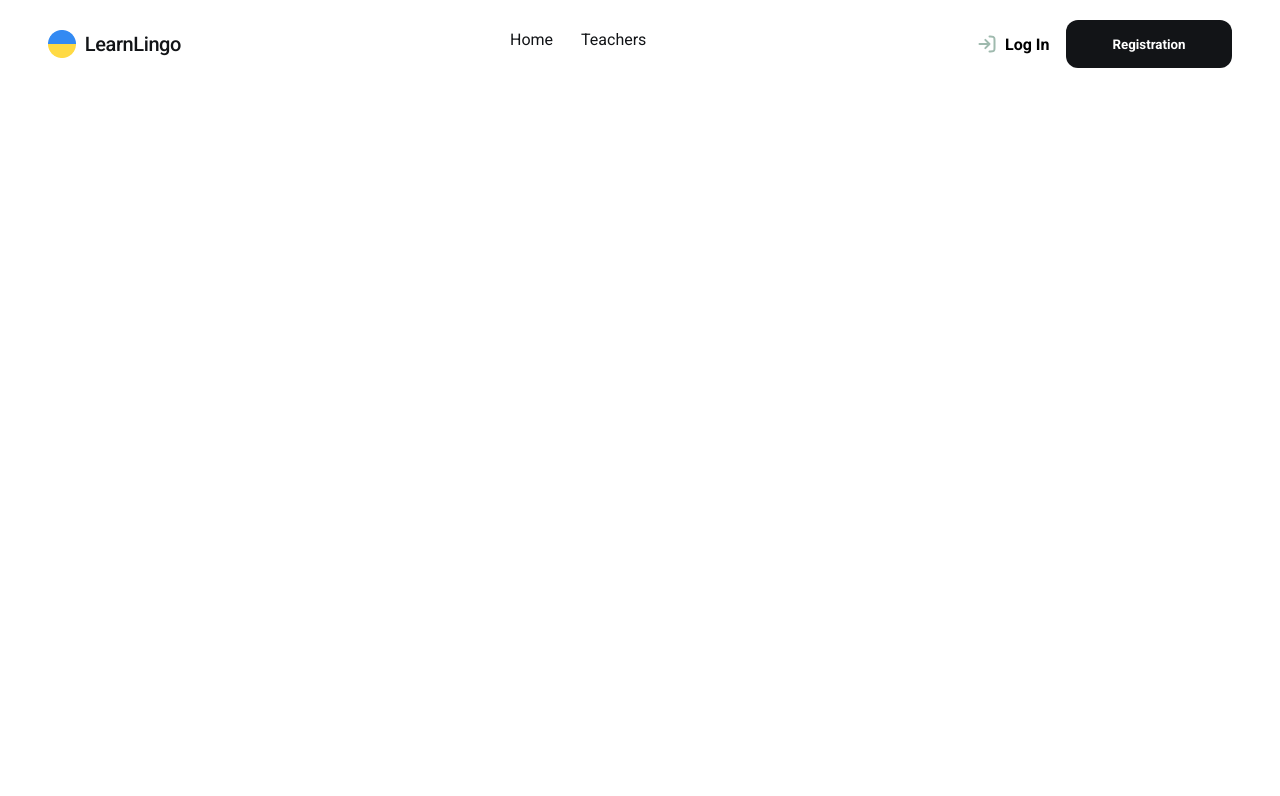
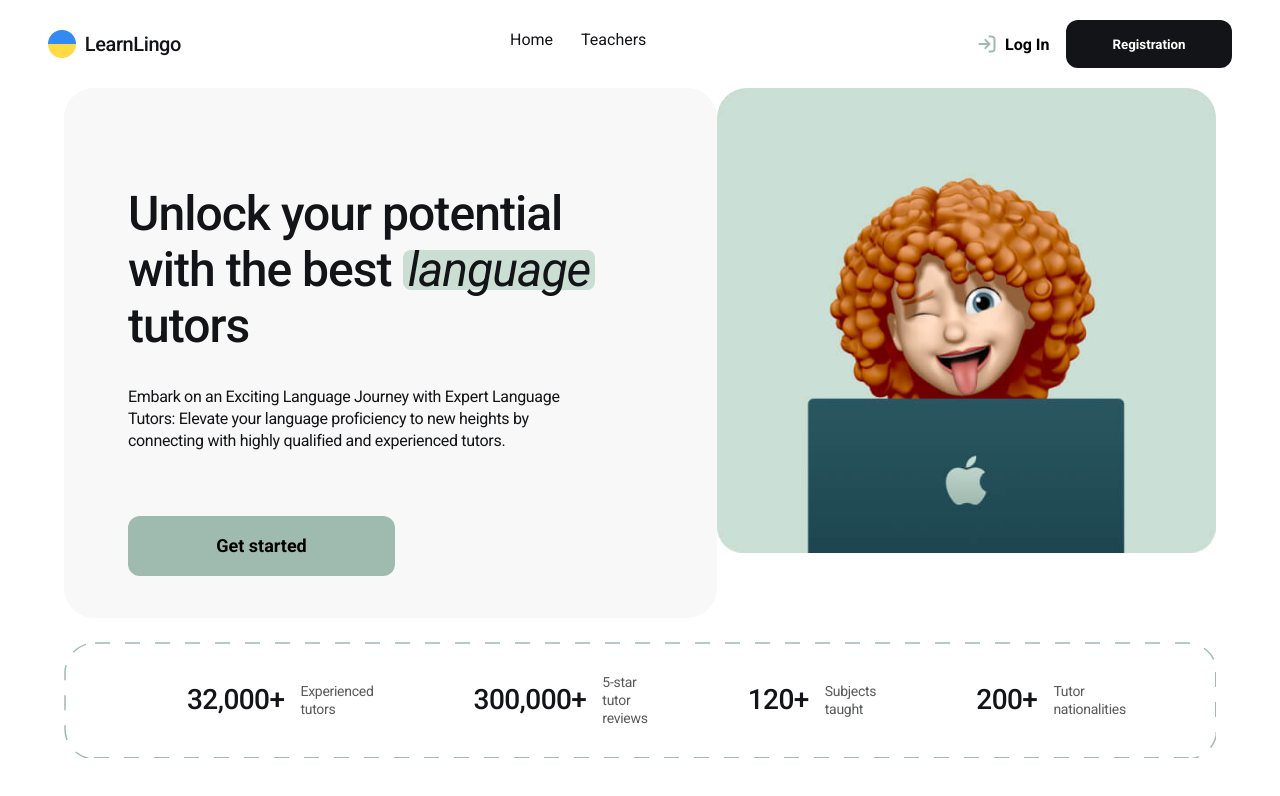
Before and after one commit to TetianaHushnovska/learnlingo-webapp, a React (Vite) app: page / in a window 1280 px wide. Shown: the top 796 px of the page. Built offline with nearby package versions, Linux system fonts and the light colour scheme.

Commit message:
create hero layout

```diff
--- /dev/null
+++ b/src/HeroStats/HeroStats.jsx
@@ -0,0 +1,38 @@
+import css from "./HeroStats.module.css";
+
+export default function HeroStats() {
+  const stats = [
+    { number: "32,000+", label: "Experienced tutors" },
+    { number: "300,000+", label: "5-star tutor reviews" },
+    { number: "120+", label: "Subjects taught" },
+    { number: "200+", label: "Tutor nationalities" },
+  ];
+
+  return (
+    <div className={css.stats}>
+      <svg className={css.statsBorder} xmlns="http://www.w3.org/2000/svg">
+        <rect
+          x="1"
+          y="1"
+          rx="30"
+          ry="30"
+          width="100%"
+          height="100%"
+          fill="none"
+          stroke="#9FBAAE"
+          strokeWidth="1.5"
+          strokeDasharray="15 15" /* довжина штриха + відстань */
+        />
+      </svg>
+
+      <div className={css.statsContent}>
+        {stats.map((item, index) => (
+          <div key={index} className={css.statsWraper}>
+            <h3 className={css.statsNumber}>{item.number}</h3>
+            <p className={css.statsLabel}>{item.label}</p>
+          </div>
+        ))}
+      </div>
+    </div>
+  );
+}
--- /dev/null
+++ b/src/HeroStats/HeroStats.module.css
@@ -0,0 +1,64 @@
+.stats {
+    position: relative;
+    width: 100%;
+    height: 116px;
+    border-radius: 30px;
+    background-color: #fff;
+    padding: 40px 122px 40px 123px;
+}
+
+.stats::before {
+    content: "";
+    position: absolute;
+    inset: 0;
+    border-radius: inherit;
+    pointer-events: none;
+
+    background:
+        repeating-linear-gradient(90deg,
+            #9FBAAE 0 15px,
+            transparent 15px 30px) bottom/100% 1.5px no-repeat,
+
+        repeating-linear-gradient(180deg,
+            #9FBAAE 0 15px,
+            transparent 15px 30px) right/1.5px 100% no-repeat;
+}
+
+.statsBorder {
+    position: absolute;
+    inset: 0;
+    width: 100%;
+    height: 100%;
+    pointer-events: none;
+}
+
+.statsContent {
+    position: relative;
+    z-index: 1;
+    display: flex;
+    flex-direction: row;
+    gap: 100px;
+}
+
+.statsWraper{
+    height: 36px;
+    display: flex;
+    flex-direction: row;
+    gap: 16px;
+    align-items: center;
+}
+
+.statsNumber{
+    font-size: 28px;
+    font-weight: 500;
+    line-height: 32px;
+    letter-spacing: -0.02em;
+}
+
+.statsLabel{
+    font-size: 14px;
+    font-weight: 400;
+    line-height: 18px;
+    letter-spacing: -0.02em;
+    opacity: 70%;
+}
--- /dev/null
+++ b/src/components/Button/Button.jsx
@@ -0,0 +1,9 @@
+import css from "./Button.module.css";
+
+export default function Button({ text, onClick, type = "button" }) {
+  return (
+    <button type={type} onClick={onClick} className={css.button}>
+      {text}
+    </button>
+  );
+}
--- /dev/null
+++ b/src/components/Button/Button.module.css
@@ -0,0 +1,14 @@
+.button{
+    width: 267px;
+    height: 60px;
+    border-radius: 12px;
+    background-color: #9FBAAE;
+    font-size: 18px;
+    font-weight: 700;
+    line-height: 28px;
+    transition: background-color 0.3s ease-in;
+}
+
+.button:hover{
+    background-color: #CBDED3;
+}
--- /dev/null
+++ b/src/components/Hero/Hero.jsx
@@ -0,0 +1,23 @@
+import { useNavigate } from "react-router-dom";
+import Button from "../Button/Button";
+import css from "./Hero.module.css";
+
+export default function Hero() {
+  const navigate = useNavigate();
+  return (
+    <section className={css.hero}>
+      <h1 className={css.heroTitle}>
+        Unlock your potential with the best{" "}
+        <span className={css.highlight}>language</span> tutors
+      </h1>
+
+      <p className={css.heroSubtitle}>
+        Embark on an Exciting Language Journey with Expert Language Tutors:
+        Elevate your language proficiency to new heights by connecting with
+        highly qualified and experienced tutors.
+      </p>
+
+      <Button text="Get started" onClick={() => navigate("/teachers")} />
+    </section>
+  );
+}
--- /dev/null
+++ b/src/components/Hero/Hero.module.css
@@ -0,0 +1,33 @@
+.hero{
+    width: 720px;
+    height: 530px;
+    background-color: #F8F8F8;
+    border-radius: 30px;
+    padding: 98px 108px 98px 64px;
+}
+
+.heroTitle{
+    font-size: 48px;
+    font-weight: 500;
+    line-height: 56px;
+    letter-spacing: -0.02em;
+    margin-bottom: 32px;
+}
+
+.highlight{
+    display: inline-block;
+    font-weight: 400;
+    font-style: italic;
+    background-color: #CBDED3;
+    border-radius: 8px;
+    padding: 0 5px;
+    line-height: 40px;
+}
+
+.heroSubtitle{
+    width: 471px;
+    font-weight: 400;
+    line-height: 22px;
+    letter-spacing: -0.02em;
+    margin-bottom: 64px;
+}
--- /dev/null
+++ b/src/components/ImageCard/ImageCard.jsx
@@ -0,0 +1,13 @@
+import css from "./ImageCard.module.css";
+
+export default function ImageCard() {
+  return (
+    <div className={css.imgCard}>
+      <img
+        src="/img/hero.jpg"
+        alt="Smiling student"
+        srcset="/src/img/hero.jpg 1x, /src/img/hero@2x.jpg 2x"
+      />
+    </div>
+  );
+}
--- /dev/null
+++ b/src/components/ImageCard/ImageCard.module.css
@@ -0,0 +1,6 @@
+.imgCard{
+    width: 568px;
+    height: 530px;
+    border-radius: 30px;
+    overflow: hidden;
+}
--- a/src/pages/HomePage/HomePage.jsx
+++ b/src/pages/HomePage/HomePage.jsx
@@ -1,5 +1,22 @@
 import Header from "../../components/Header/Header";
+import Hero from "../../components/Hero/Hero";
+import ImageCard from "../../components/ImageCard/ImageCard";
+import HeroStats from "../../HeroStats/HeroStats";
+import css from "./HomePage.module.css";
 
 export default function HomePage() {
-  return <Header />;
+  return (
+    <>
+      <Header />
+
+      <main className={css.main}>
+        <section className={css.section}>
+          <Hero />
+          <ImageCard />
+        </section>
+
+        <HeroStats />
+      </main>
+    </>
+  );
 }
--- /dev/null
+++ b/src/pages/HomePage/HomePage.module.css
@@ -0,0 +1,10 @@
+.main{
+    padding: 0 64px 32px;
+}
+
+.section{
+    display: flex;
+    flex-direction: row;
+    justify-content: space-between;
+    margin-bottom: 24px;
+}
```
Also changed, not shown: src/img/hero.jpg (added), src/img/hero@2x.jpg (added).
